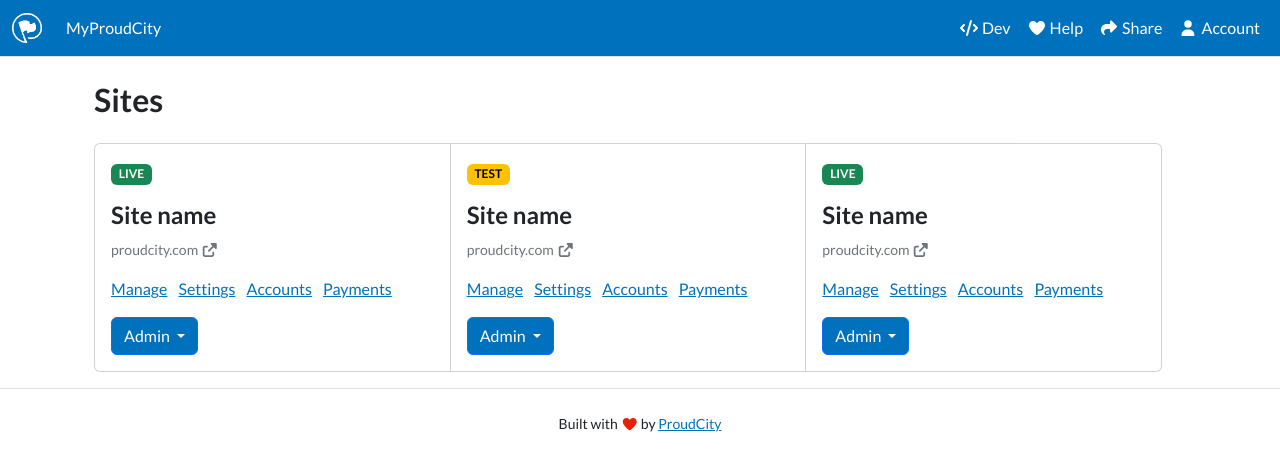
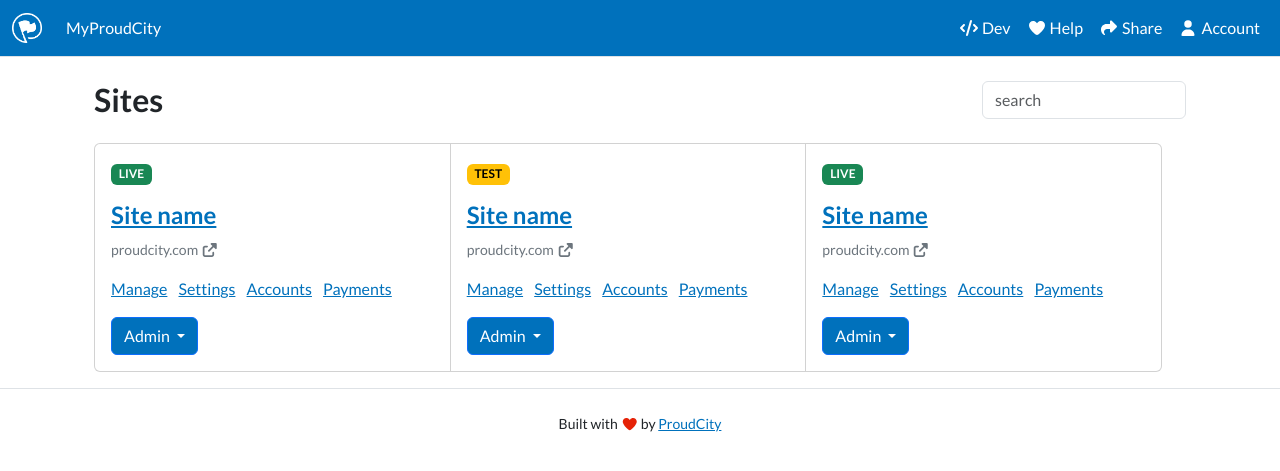
Before and after one commit to proudcity/prototypes, a Jekyll site: the page built from _pages/sites.md, in a window 1280 px wide. Shown: the top 471 px of the page. Built offline with Jekyll 4.4.1, drawn with Linux system fonts in a browser that asks for light colours; nearby versions of some CDN libraries; library files that are not in the unit come from our copies.

Commit message:
Sites updates

```diff
--- a/_layouts/sites.html
+++ b/_layouts/sites.html
@@ -9,21 +9,37 @@
       <main id="home">
         <div class="container-fluid">
           <div class="row">
-            <div class="col-12 col-sm-12 col-md-12 col-lg-12 col-xl-12">
+            <div class="col-12 col-sm-12 col-md-6 col-lg-6 col-xl-6">
               <h1 class="fw-bold h2 mb-4">{{ page.title }}</h1>
+            </div>
+            <div class="col-12 col-sm-12 col-md-6 col-lg-6 col-xl-6">
+              <form class="float-end">
+                <div class="mb-3">
+                  <label for="" class="form-label visually-hidden">Search</label>
+                  <input
+                    type=""
+                    class="form-control"
+                    id=""
+                    aria-describedby=""
+                    placeholder="search">
+                  <div id="" class="form-text"></div>
+                </div>
+              </form>
             </div>
             <div class="row">
               <div class="card-group">
                 <div class="card mb-3">
                   <div class="card-body">
                     <span class="badge mb-3 text-bg-success">LIVE</span>
-                    <h2 class="card-title h4 fw-bold">Site name</h2>
+                    <h2 class="card-title h4 fw-bold">
+                      <a href="#">Site name</a>
+                    </h2>
                     <p class="card-text">
                       <small class="">
                         <a
                           href="https://proudcity.com"
                           target="_blank"
-                          class="link-secondary link-underline link-underline-opacity-0">proudcity.com
+                          class="link-secondary link-underline link-underline-opacity-0 overflow-hidden">proudcity.com
                           <i class="fa-solid fa-up-right-from-square" aria-label="External Link"></i>
                         </a>
                       </small>
@@ -70,7 +86,9 @@
                 <div class="card mb-3">
                   <div class="card-body">
                     <span class="badge mb-3 text-bg-warning">TEST</span>
-                    <h2 class="card-title h4 fw-bold">Site name</h2>
+                    <h2 class="card-title h4 fw-bold">
+                      <a href="#">Site name</a>
+                    </h2>
                     <p class="card-text">
                       <small class="">
                         <a
@@ -123,7 +141,9 @@
                 <div class="card mb-3">
                   <div class="card-body">
                     <span class="badge mb-3 text-bg-success">LIVE</span>
-                    <h2 class="card-title h4 fw-bold">Site name</h2>
+                    <h2 class="card-title h4 fw-bold">
+                      <a href="#">Site name</a>
+                    </h2>
                     <p class="card-text">
                       <small class="">
                         <a
```
Also changed, not shown: 2 other files.
